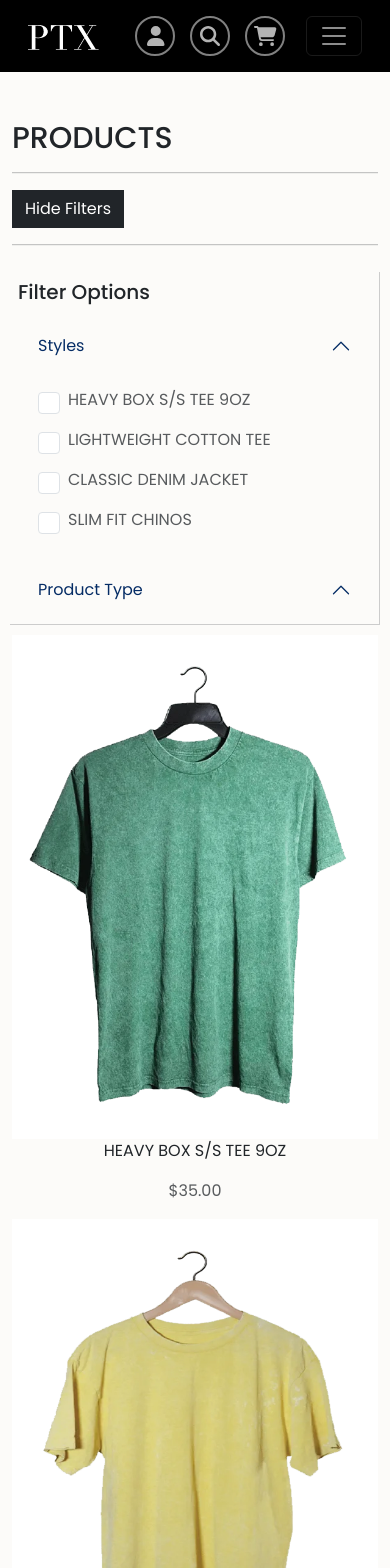
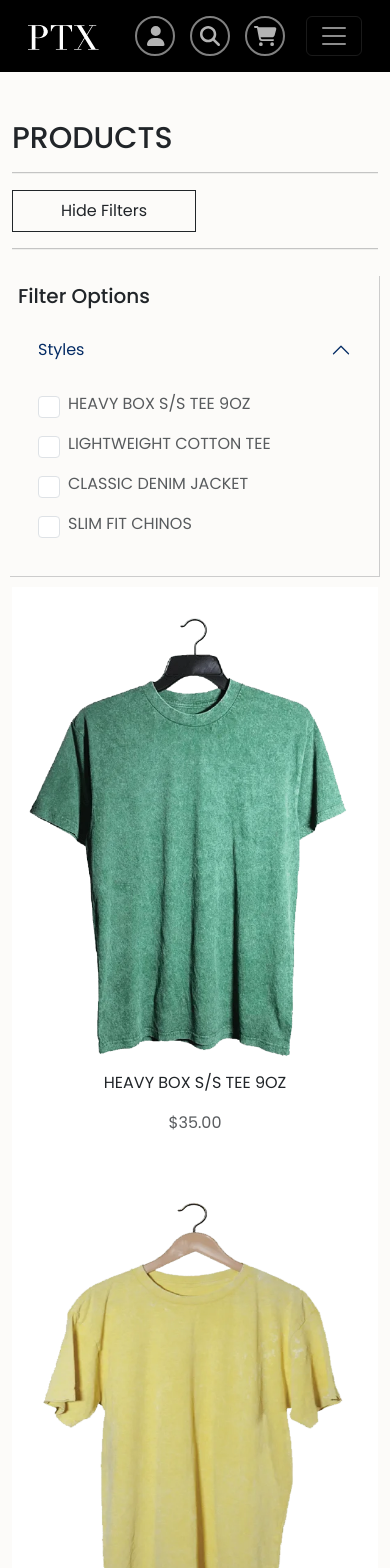
Before and after one commit to Zeeshanprojects/PTX-2, a React (Create React App) app in the folder PTX-2/ptx-2/: page /Product in a window 390 px wide. Shown: the top 1568 px of the page. Built offline with nearby package versions, Linux system fonts and the light colour scheme.

Commit message:
Full updated Code

```diff
--- a/PTX-2/ptx-2/src/Pages/Hoodies.jsx
+++ b/PTX-2/ptx-2/src/Pages/Hoodies.jsx
@@ -2,21 +2,24 @@ import { useState } from 'react';
 import React from 'react';
 import Image from '../Images/Image';
 import Footer from '../Components/Footer';
+import { useNavigate } from 'react-router-dom';
+
 export default function Hoodies() {
   const [showSidebar, setShowSidebar] = useState(true); // Sidebar open by default
   const [selectedFilters, setSelectedFilters] = useState([]);
+  const navigate = useNavigate();
 
   const products = [
-      { image: Image.H1, title: "HEAVY BOX S/S TEE 9OZ", price: "$35.00" },
-      { image: Image.H2, title: "LIGHTWEIGHT COTTON TEE", price: "$30.00" },
-      { image: Image.H3, title: "PREMIUM HOODIE", price: "$55.00" },
-      { image: Image.H4, title: "CLASSIC DENIM JACKET", price: "$80.00" },
-      { image: Image.H5, title: "SLIM FIT CHINOS", price: "$45.00" },
-      { image: Image.H6, title: "SPORTS JOGGERS", price: "$40.00" },
-      { image: Image.H7, title: "SPORTS JOGGERS", price: "$80.00" },
-      { image: Image.H8, title: "SPORTS JOGGERS", price: "$53.00" },
-      { image: Image.H9, title: "SPORTS JOGGERS", price: "$75.00" },
-      { image: Image.H10, title: "SPORTS JOGGERS", price: "$75.00" },
+    { id: 1, image: Image.H1, title: "HEAVY BOX S/S TEE 9OZ", price: "$35.00" },
+    { id: 2, image: Image.H2, title: "LIGHTWEIGHT COTTON TEE", price: "$30.00" },
+    { id: 3, image: Image.H3, title: "PREMIUM HOODIE", price: "$55.00" },
+    { id: 4, image: Image.H4, title: "CLASSIC DENIM JACKET", price: "$80.00" },
+    { id: 5, image: Image.H5, title: "SLIM FIT CHINOS", price: "$45.00" },
+    { id: 6, image: Image.H6, title: "SPORTS JOGGERS", price: "$40.00" },
+    { id: 7, image: Image.H7, title: "SPORTS JOGGERS", price: "$80.00" },
+    { id: 8, image: Image.H8, title: "SPORTS JOGGERS", price: "$53.00" },
+    { id: 9, image: Image.H9, title: "SPORTS JOGGERS", price: "$75.00" },
+    { id: 10, image: Image.H10, title: "SPORTS JOGGERS", price: "$75.00" },
   ];
 
   const filterOptions = [
@@ -44,16 +47,14 @@ export default function Hoodies() {
       <div className="space"></div>
       <div className="space"></div>
 
-
       <div className="container-fluid">
         <h2>PRODUCTS / HOODIES</h2>
         <hr style={{ borderBottom: "1px solid #ccc" }}></hr>
 
 
-          {/* Toggle Button (For Both Large & Small Screens) */}
         <div className="text-start mb-3">
           <button
-              className="btn btn-dark"
+            className="btn btn-outline-dark"
             onClick={() => setShowSidebar(!showSidebar)}
           >
             {showSidebar ? "Hide Filters" : "Show Filters"}
@@ -104,7 +105,7 @@ export default function Hoodies() {
                     </div>
                   </div>
 
-        {/* Category 2 */}
+                  {/* Category 2 (Product Type) */}
                   <div className="accordion-item border-0 bg-transparent">
                     <h2 className="accordion-header">
                       <button
@@ -118,20 +119,6 @@ export default function Hoodies() {
                         Product Type
                       </button>
                     </h2>
-          {/* <div
-            id="collapseTwo"
-            className="accordion-collapse collapse"
-            data-bs-parent="#filterAccordion"
-          >
-            <div className="accordion-body">
-
-              <div className="form-check">
-                <input className="form-check-input me-2" type="checkbox" />
-                <p className="form-check-label text-muted">T-shirts</p>
-
-              </div>
-            </div>
-          </div> */}
                   </div>
                 </div>
               </div>
@@ -141,13 +128,18 @@ export default function Hoodies() {
           {/* Product Grid (Takes Full Space When Sidebar is Hidden) */}
           <div className={showSidebar ? "col-md-9" : "col-md-12"}>
             <div className="row">
-                {filteredProducts.map((product, index) => (
-                  <div key={index} className="col-sm-12 col-md-6 col-lg-3">
+              {filteredProducts.map((product) => (
+                <div key={product.id} className="col-sm-12 col-md-6 col-lg-3">
                   <div className="custom-card">
                   <img
                       src={product.image}
                       className="card-img-top"
                       alt="Product"
+                      onClick={() =>
+                        navigate(`/ProductDetails/${product.id}`, {
+                          state: { product }, // Pass the product data to the ProductDetails page
+                        })
+                      }
                     />
                   </div>
                   <p className="card-text text-center">{product.title}</p>
@@ -159,8 +151,7 @@ export default function Hoodies() {
         </div>
       </div>
 
-         <Footer/>
+      <Footer />
     </>
-
-  )
+  );
 }
--- a/PTX-2/ptx-2/src/Pages/Product.jsx
+++ b/PTX-2/ptx-2/src/Pages/Product.jsx
@@ -1,34 +1,24 @@
 import React, { useState } from 'react';
+import { useNavigate } from 'react-router-dom'; // Import the navigate hook
 import Image from '../Images/Image';
 import Footer from '../Components/Footer';
-import "./Product.style.css"
+import "./Product.style.css";
 
 export default function Product() {
-
   const [showSidebar, setShowSidebar] = useState(true); // Sidebar open by default
   const [selectedFilters, setSelectedFilters] = useState([]);
+  const navigate = useNavigate(); // Initialize the navigate function
 
   const products = [
-    { image: Image.image1, title: "HEAVY BOX S/S TEE 9OZ", price: "$35.00" },
-    { image: Image.image2, title: "LIGHTWEIGHT COTTON TEE", price: "$30.00" },
-    { image: Image.image3, title: "PREMIUM HOODIE", price: "$55.00" },
-    { image: Image.image4, title: "CLASSIC DENIM JACKET", price: "$80.00" },
-    { image: Image.image5, title: "SLIM FIT CHINOS", price: "$45.00" },
-    { image: Image.image6, title: "SPORTS JOGGERS", price: "$40.00" },
-    { image: Image.image7, title: "SPORTS JOGGERS", price: "$80.00" },
-    { image: Image.image8, title: "SPORTS JOGGERS", price: "$53.00" },
-    { image: Image.image9, title: "SPORTS JOGGERS", price: "$75.00" },
-    { image: Image.H1, title: "HEAVY BOX S/S TEE 9OZ", price: "$35.00" },
-    { image: Image.H2, title: "LIGHTWEIGHT COTTON TEE", price: "$30.00" },
-    { image: Image.H3, title: "PREMIUM HOODIE", price: "$55.00" },
-    { image: Image.H4, title: "CLASSIC DENIM JACKET", price: "$80.00" },
-    { image: Image.H5, title: "SLIM FIT CHINOS", price: "$45.00" },
-    { image: Image.H6, title: "SPORTS JOGGERS", price: "$40.00" },
-    { image: Image.H7, title: "SPORTS JOGGERS", price: "$80.00" },
-    { image: Image.H8, title: "SPORTS JOGGERS", price: "$53.00" },
-    { image: Image.H9, title: "SPORTS JOGGERS", price: "$75.00" },
-    { image: Image.H10, title: "SPORTS JOGGERS", price: "$75.00" },
-
+    { id: 1, image: Image.image1, title: "HEAVY BOX S/S TEE 9OZ", price: "$35.00" },
+    { id: 2, image: Image.image2, title: "LIGHTWEIGHT COTTON TEE", price: "$30.00" },
+    { id: 3, image: Image.image3, title: "PREMIUM HOODIE", price: "$55.00" },
+    { id: 4, image: Image.image4, title: "CLASSIC DENIM JACKET", price: "$80.00" },
+    { id: 5, image: Image.image5, title: "SLIM FIT CHINOS", price: "$45.00" },
+    { id: 6, image: Image.image6, title: "SPORTS JOGGERS", price: "$40.00" },
+    { id: 7, image: Image.image7, title: "SPORTS JOGGERS", price: "$80.00" },
+    { id: 8, image: Image.image8, title: "SPORTS JOGGERS", price: "$53.00" },
+    { id: 9, image: Image.image9, title: "SPORTS JOGGERS", price: "$75.00" },
   ];
 
   const filterOptions = [
@@ -56,23 +46,18 @@ export default function Product() {
       <div className="space"></div>
       <div className="space"></div>
 
-
       <div className="container-fluid">
         <h2>PRODUCTS</h2>
         <hr style={{ borderBottom: "1px solid #ccc" }}></hr>
 
-
-
         <div className="text-start mb-3">
           <button
-            className="btn btn-dark"
+            className="btn btn-outline-dark ps-5 pe-5 pt-2 pb-2"
             onClick={() => setShowSidebar(!showSidebar)}
           >
             {showSidebar ? "Hide Filters" : "Show Filters"}
           </button>
           <hr style={{ borderBottom: "1px solid #ccc" }}></hr>
-
-
         </div>
 
         <div className="row">
@@ -83,7 +68,6 @@ export default function Product() {
                 <h5 className="mb-3">Filter Options</h5>
 
                 <div className="accordion" id="filterAccordion">
-        {/* Category 1 */}
                   <div className="accordion-item border-0 bg-transparent">
                     <h2 className="accordion-header">
                       <button
@@ -117,59 +101,24 @@ export default function Product() {
                       </div>
                     </div>
                   </div>
-
-        {/* Category 2 */}
-        <div className="accordion-item border-0 bg-transparent">
-          <h2 className="accordion-header">
-            <button
-              className="accordion-button bg-transparent shadow-none"
-              type="button"
-              data-bs-toggle="collapse"
-              data-bs-target="#collapseTwo"
-              aria-expanded="false"
-              aria-controls="collapseTwo"
-            >
-            Product Type
-            </button>
-          </h2>
-          {/* <div
-            id="collapseTwo"
-            className="accordion-collapse collapse"
-            data-bs-parent="#filterAccordion"
-          >
-            <div className="accordion-body">
-
-              <div className="form-check">
-                <input className="form-check-input me-2" type="checkbox" />
-                <p className="form-check-label text-muted">T-shirts</p>
-
-              </div>
-            </div>
-          </div> */}
-        </div>
                 </div>
               </div>
             </div>
           )}
 
-
-
-
-
           <div className={showSidebar ? "col-md-9" : "col-md-12"}>
-
             <div className="row">
-              {filteredProducts.map((product, index) => (
-                <div key={index} className="col-sm-12 col-md-6 col-lg-3">
-                  <div className="custom-card">
+              {filteredProducts.map((product) => (
+                <div key={product.id} className="col-sm-12 col-md-6 col-lg-3">
+                  <div className="custom-card" onClick={() => navigate(`/ProductDetails/${product.id}`, { state: { product } })}>
                     <img
                       src={product.image}
                       className="card-img-top"
                       alt="Product"
                     />
-                  </div>
                     <p className="card-text text-center">{product.title}</p>
                     <p className="text-muted text-center">{product.price}</p>
+                  </div>
                 </div>
               ))}
             </div>
--- a/PTX-2/ptx-2/src/Pages/ProductDetails.jsx
+++ b/PTX-2/ptx-2/src/Pages/ProductDetails.jsx
@@ -39,9 +39,6 @@ export default function ProductDetails() {
                 "This is a premium quality product with the best fabric and craftsmanship."}
             </p>
 
-
-
-            {/* Quantity Counter */}
             <div className="mt-4">
               <h5 className="fw-semibold mb-2">Quantity:</h5>
               <div className="d-flex align-items-center gap-3">
--- a/PTX-2/ptx-2/src/Pages/ProductDetails.style.css
+++ b/PTX-2/ptx-2/src/Pages/ProductDetails.style.css
@@ -39,11 +39,9 @@
 }
 
 /* Responsive adjustments */
-@media (max-width: 768px) {
+@media (min-width:576px) and (max-width: 768px) {
   .custom-image {
     width: 100%;
   }
-  .col-md-6 {
-    text-align: center;
-  }
+
 }
--- a/PTX-2/ptx-2/src/Pages/Tshirts.jsx
+++ b/PTX-2/ptx-2/src/Pages/Tshirts.jsx
@@ -1,22 +1,24 @@
 import { useState } from "react";
 import React from "react";
+import { useNavigate } from "react-router-dom"; // Import useNavigate
 import Image from "../Images/Image";
 import Footer from "../Components/Footer";
 
 export default function Tshirts() {
   const [showSidebar, setShowSidebar] = useState(true); // Sidebar open by default
   const [selectedFilters, setSelectedFilters] = useState([]);
+  const navigate = useNavigate(); // Initialize useNavigate
 
   const products = [
-    { image: Image.image1, title: "HEAVY BOX S/S TEE 9OZ", price: "$35.00" },
-    { image: Image.image2, title: "LIGHTWEIGHT COTTON TEE", price: "$30.00" },
-    { image: Image.image3, title: "PREMIUM HOODIE", price: "$55.00" },
-    { image: Image.image4, title: "CLASSIC DENIM JACKET", price: "$80.00" },
-    { image: Image.image5, title: "SLIM FIT CHINOS", price: "$45.00" },
-    { image: Image.image6, title: "SPORTS JOGGERS", price: "$40.00" },
-    { image: Image.image7, title: "SPORTS JOGGERS", price: "$80.00" },
-    { image: Image.image8, title: "SPORTS JOGGERS", price: "$53.00" },
-    { image: Image.image9, title: "SPORTS JOGGERS", price: "$75.00" },
+    { id: 1, image: Image.image1, title: "HEAVY BOX S/S TEE 9OZ", price: "$35.00" },
+    { id: 2, image: Image.image2, title: "LIGHTWEIGHT COTTON TEE", price: "$30.00" },
+    { id: 3, image: Image.image3, title: "PREMIUM HOODIE", price: "$55.00" },
+    { id: 4, image: Image.image4, title: "CLASSIC DENIM JACKET", price: "$80.00" },
+    { id: 5, image: Image.image5, title: "SLIM FIT CHINOS", price: "$45.00" },
+    { id: 6, image: Image.image6, title: "SPORTS JOGGERS", price: "$40.00" },
+    { id: 7, image: Image.image7, title: "SPORTS JOGGERS", price: "$80.00" },
+    { id: 8, image: Image.image8, title: "SPORTS JOGGERS", price: "$53.00" },
+    { id: 9, image: Image.image9, title: "SPORTS JOGGERS", price: "$75.00" },
   ];
 
   const filterOptions = [
@@ -44,21 +46,19 @@ export default function Tshirts() {
       <div className="space"></div>
       <div className="space"></div>
 
-
       <div className="container-fluid">
         <h2>PRODUCTS / TSHIRTS</h2>
         <hr style={{ borderBottom: "1px solid #ccc" }}></hr>
 
 
-        {/* Toggle Button (For Both Large & Small Screens) */}
         <div className="text-start mb-3">
           <button
-            className="btn btn-dark"
+            className="btn btn-outline-dark"
             onClick={() => setShowSidebar(!showSidebar)}
           >
             {showSidebar ? "Hide Filters" : "Show Filters"}
           </button>
-          <hr style={{ borderBottom: "1px solid #ccc"  }}></hr>
+          <hr style={{ borderBottom: "1px solid #ccc" }}></hr>
         </div>
 
         <div className="row">
@@ -103,36 +103,6 @@ export default function Tshirts() {
                       </div>
                     </div>
                   </div>
-
-        {/* Category 2 */}
-        <div className="accordion-item border-0 bg-transparent">
-          <h2 className="accordion-header">
-            <button
-              className="accordion-button bg-transparent shadow-none"
-              type="button"
-              data-bs-toggle="collapse"
-              data-bs-target="#collapseTwo"
-              aria-expanded="false"
-              aria-controls="collapseTwo"
-            >
-            Product Type
-            </button>
-          </h2>
-          {/* <div
-            id="collapseTwo"
-            className="accordion-collapse collapse"
-            data-bs-parent="#filterAccordion"
-          >
-            <div className="accordion-body">
-
-              <div className="form-check">
-                <input className="form-check-input me-2" type="checkbox" />
-                <p className="form-check-label text-muted">T-shirts</p>
-
-              </div>
-            </div>
-          </div> */}
-        </div>
                 </div>
               </div>
             </div>
@@ -148,6 +118,11 @@ export default function Tshirts() {
                       src={product.image}
                       className="card-img-top"
                       alt="Product"
+                      onClick={() =>
+                        navigate(`/ProductDetails/${product.id}`, {
+                          state: { product }, // Pass the product data to the ProductDetails page
+                        })
+                      }
                     />
                   </div>
                   <p className="card-text text-center">{product.title}</p>
```
Also changed, not shown: PTX-2/ptx-2/src/Components/Header.style.css (+7 -0 lines). Lines whose indentation alone changed are shown as unchanged.
